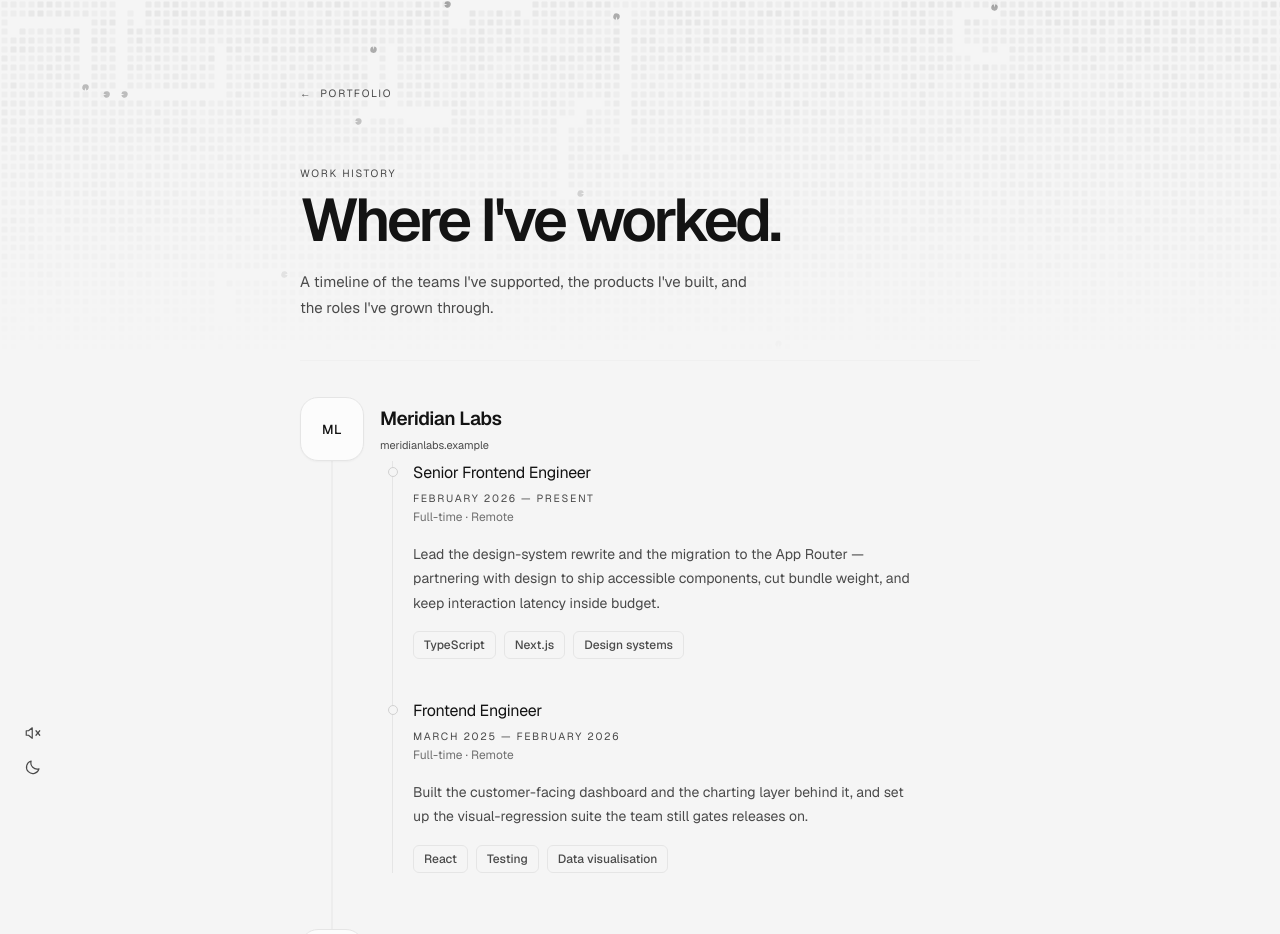
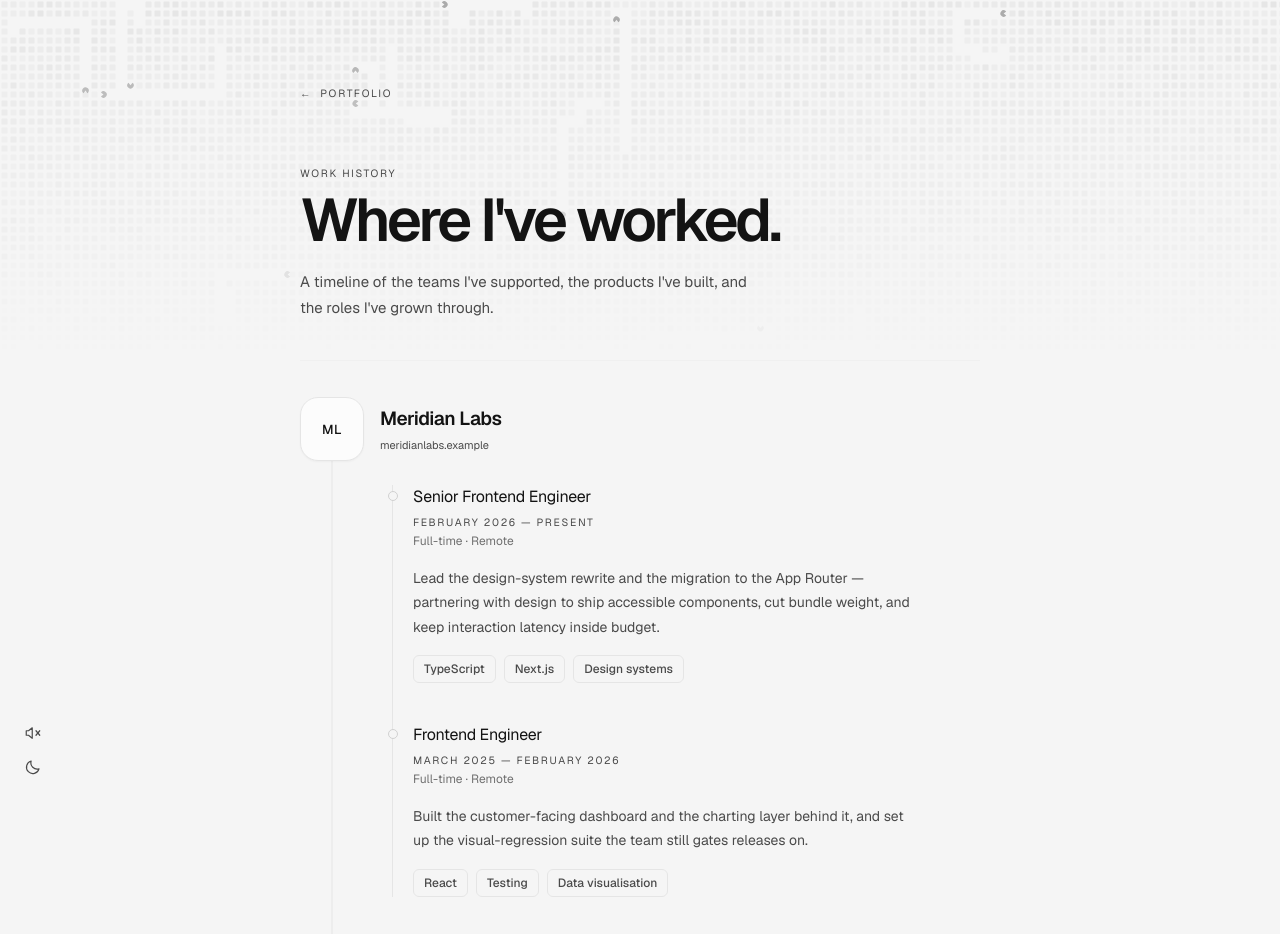
Before and after one commit to HanniCrypt/portfolio, a Next.js app: page /experience in a window 1280 px wide. Shown: the top 934 px of the page. Built offline with nearby package versions, Linux system fonts and the light colour scheme.

Commit message:
Update ExperiencePage layout to improve spacing between company site line and roles. Adjust margin to match design reference, enhancing visual consistency.

```diff
--- a/app/experience/page.tsx
+++ b/app/experience/page.tsx
@@ -63,9 +63,12 @@ export default function ExperiencePage() {
             </div>
 
             {/* A single role gets no rule of its own — with nothing to connect
-                it would just be a stray tick. The reference does the same. */}
+                it would just be a stray tick. The reference does the same.
+
+                mt-6 puts 30px between the company's site line and the first
+                role, matching the reference; without it they sat 7px apart. */}
             {company.roles.length > 1 ? (
-              <ol className="ml-[92px] border-l border-line">
+              <ol className="ml-[92px] mt-6 border-l border-line">
                 {company.roles.map((role) => (
                   <li key={role.title} className="relative pb-10 pl-5 last:pb-0">
                     <span
```
